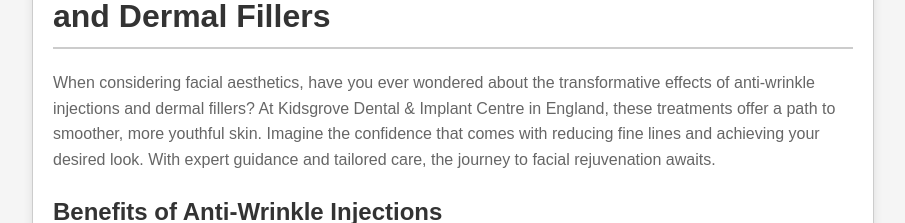
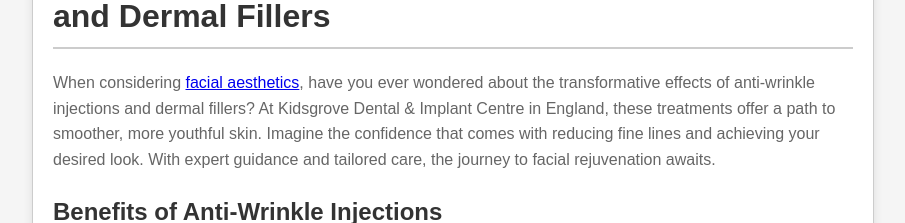
Before and after one commit to roberthinsom/kidgrovedental-cloudflare, a plain HTML site: page index.html in a window 1280 px wide. Shown: the part 123-346 px from the top of the page, without its empty margins (187-1092 px from the left). Drawn offline with Linux system fonts and the light colour scheme.

Commit message:
Update index.html

```diff
--- a/index.html
+++ b/index.html
@@ -1,6 +1,7 @@
 <!DOCTYPE html>
 <html lang="en">
 <head>
+  <meta name="google-site-verification" content="busWvnvGf879LkPBhBC8LYtRBsB7AxoGlTrFLA2zDPI" />
   <meta charset="UTF-8">
   <meta name="viewport" content="width=device-width, initial-scale=1.0">
   <title>Exploring Facial Aesthetics: Anti-Wrinkle Injections and Dermal Fillers</title>
@@ -66,7 +67,7 @@
 <body>
   <div class="container">
     <h1>Exploring Facial Aesthetics: Anti-Wrinkle Injections and Dermal Fillers</h1>
-    <p>When considering facial aesthetics, have you ever wondered about the transformative effects of anti-wrinkle injections and dermal fillers? At Kidsgrove Dental &amp; Implant Centre in England, these treatments offer a path to smoother, more youthful skin. Imagine the confidence that comes with reducing fine lines and achieving your desired look. With expert guidance and tailored care, the journey to facial rejuvenation awaits.</p>
+    <p>When considering <a href="https://kidsgrovedental.com/">facial aesthetics</a>, have you ever wondered about the transformative effects of anti-wrinkle injections and dermal fillers? At Kidsgrove Dental &amp; Implant Centre in England, these treatments offer a path to smoother, more youthful skin. Imagine the confidence that comes with reducing fine lines and achieving your desired look. With expert guidance and tailored care, the journey to facial rejuvenation awaits.</p>
 
     <h2>Benefits of Anti-Wrinkle Injections</h2>
     <p>By reducing the appearance of fine lines and wrinkles, anti-wrinkle injections offer a non-invasive solution to achieve smoother and more youthful-looking skin. These injections are known for their effectiveness in targeting specific areas of concern, providing visible results that can last for several months.</p>
@@ -123,7 +124,7 @@
     </dl>
 
     <h2>Conclusion</h2>
-    <p>In conclusion, exploring facial aesthetics through anti-wrinkle injections and dermal fillers at Kidsgrove Dental &amp; Implant Centre offers a convenient and effective solution to achieve smoother and more youthful skin. With experienced healthcare providers guiding you through the process and providing aftercare instructions, you can rest assured that your aesthetic goals are in good hands. Take the first step towards a rejuvenated appearance and boost your confidence today with these non-invasive procedures.</p>
+    <p>In conclusion, exploring facial aesthetics through anti-wrinkle injections and dermal fillers at Kidsgrove Dental &amp; Implant Centre offers a convenient and effective solution to achieve smoother and more youthful skin. With <a href="https://kidsgrovedental-link5094903-44b69523ea9cdd046c5c3e910a62249be79.gitlab.io/">experienced healthcare providers</a> guiding you through the process and providing aftercare instructions, you can rest assured that your aesthetic goals are in good hands. Take the first step towards a rejuvenated appearance and boost your confidence today with these non-invasive procedures.</p>
 
     <div class="map-container">
       <iframe src="https://www.google.com/maps/embed?pb=!1m14!1m8!1m3!1d9585.285277405372!2d-2.2399635!3d53.086464!3m2!1i1024!2i768!4f13.1!3m3!1m2!1s0x487a5cc970ae128d%3A0x4bd93d1d5d95bede!2sKidsgrove%20Dental%20%26%20Implant%20Centre%20%7C%20Dentist%20Stoke-on-Trent!5e0!3m2!1sen!2sus!4v1719163306525!5m2!1sen!2sus" width="600" height="450" style="border:0;" allowfullscreen="" loading="lazy" referrerpolicy="no-referrer-when-downgrade"></iframe>
```
